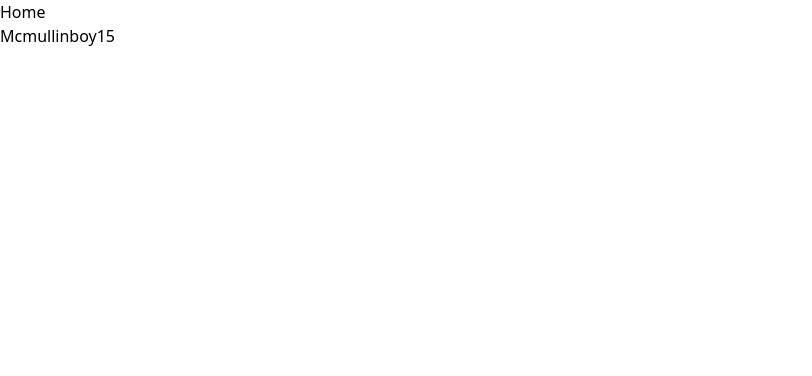
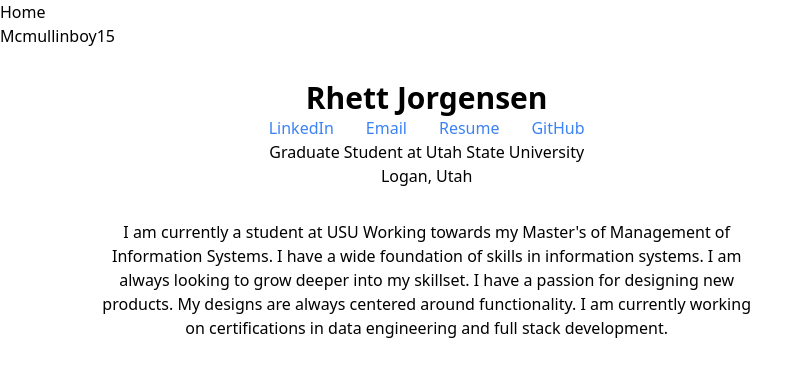
Before and after one commit to mcmullinboy15/IS5700-F2024-Lawfirm, a React (Vite) app: page /rhettjorgensen in a window 1280 px wide. Before the commit this address had no page. Shown: the top 376 px of the page, without its empty margins (0-812 px from the left). Built offline with nearby package versions, Linux system fonts and the light colour scheme.

Commit message:
added my portfolio page

```diff
--- a/src/App.jsx
+++ b/src/App.jsx
@@ -2,7 +2,7 @@ import React from "react";
 import { BrowserRouter as Router, Route, Routes } from "react-router-dom";
 import Layout from "./components/Layout";
 import Home from "./pages/Home";
-import Mcmullinboy15 from "./portfolios/mcmullinboy15";
+import Rhett from "./portfolios/JorgenGear";
 
 function App() {
   return (
@@ -10,7 +10,7 @@ function App() {
       <Router>
         <Routes>
           <Route path="/" element={<Home />} />
-          <Route path="/mcmullinboy15" element={<Mcmullinboy15 />} />
+          <Route path="/rhettjorgensen" element={<Rhett />} />
         </Routes>
       </Router>
     </Layout>
--- /dev/null
+++ b/src/portfolios/JorgenGear.jsx
@@ -0,0 +1,57 @@
+export default function Rhett() {
+    return (
+        <>
+            <div className="mt-8 w-full grid grid-cols-3">
+                <div className="col-span-2">
+                    <p className="text-center font-bold text-3xl">Rhett Jorgensen</p>
+                    <div className="flex justify-center items-center">
+                        <div className="flex gap-x-8">
+                            {/* Linked in  */}
+                            <a
+                                className="text-blue-500"
+                                href="https://www.linkedin.com/in/rhett-jorgensen/"
+                            >
+                                LinkedIn
+                            </a>
+                            {/* Email */}
+                            <a className="text-blue-500" href="mailto:rhettjorg@gmail.com">
+                                Email
+                            </a>
+                            {/* Resume */}
+                            <a
+                                className="text-blue-500"
+                                href="https://www.linkedin.com/in/rhett-jorgensen/"
+                            >
+                                Resume
+                            </a>
+                            {/* GitHub */}
+                            <a
+                                className="text-blue-500"
+                                href="https://github.com/JorgenGear"
+                            >
+                                GitHub
+                            </a>
+                        </div>
+                    </div>
+                    <p className="text-center">Graduate Student at Utah State University</p>
+                    <p className="text-center">Logan, Utah</p>
+                    <p className="text-center w-full mt-8 px-24">
+                    I am currently a student at USU Working towards my Master's of Management of Information Systems.
+                    I have a wide foundation of skills in information systems. I am always looking to grow deeper into
+                    my skillset. I have a passion for designing new products. My designs are always centered around
+                    functionality. I am currently working on certifications in data engineering and full stack development.
+                    </p>
+                </div>
+
+                <div className="col-span-1 mx-auto">
+                    {/* <img
+                        className="rounded-full"
+                        src="put source to photo here"
+                        height="198"
+                        width="265"
+                    /> */}
+                </div>
+            </div>
+        </>
+    );
+}
```
